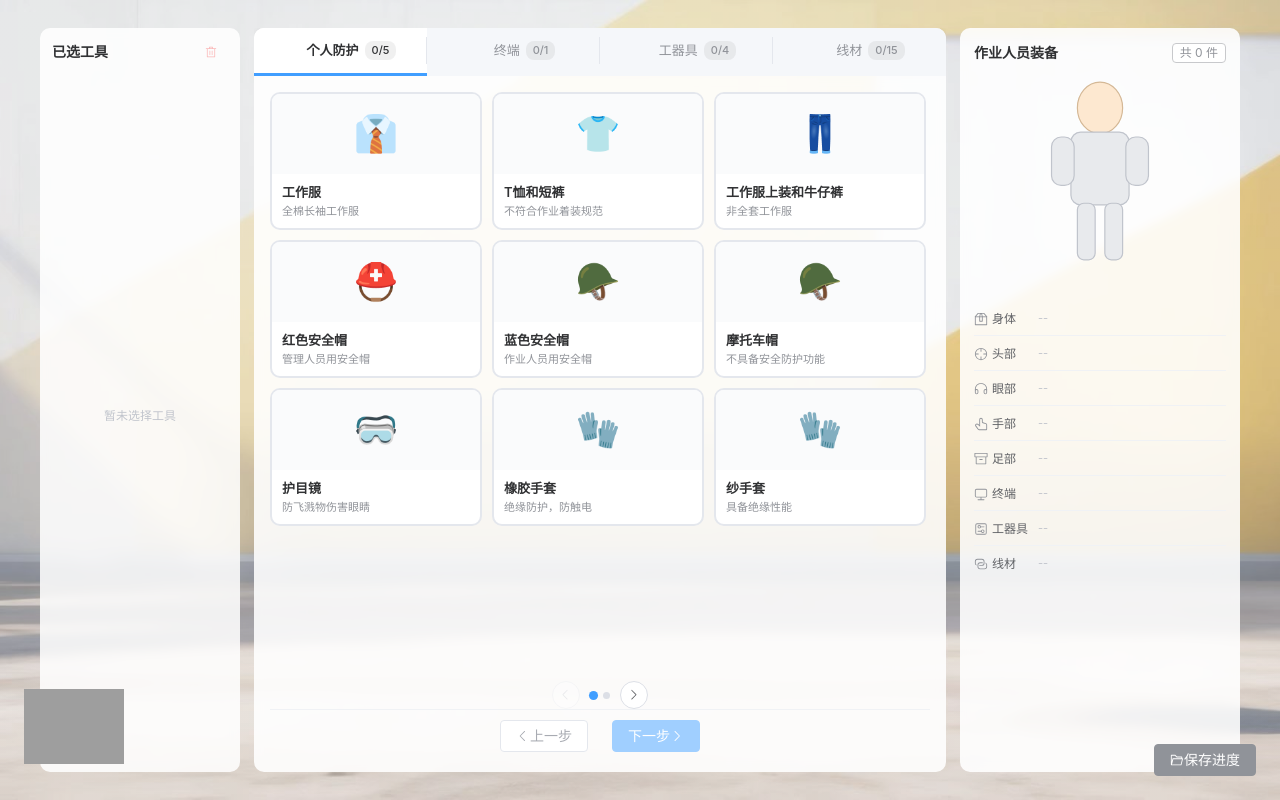
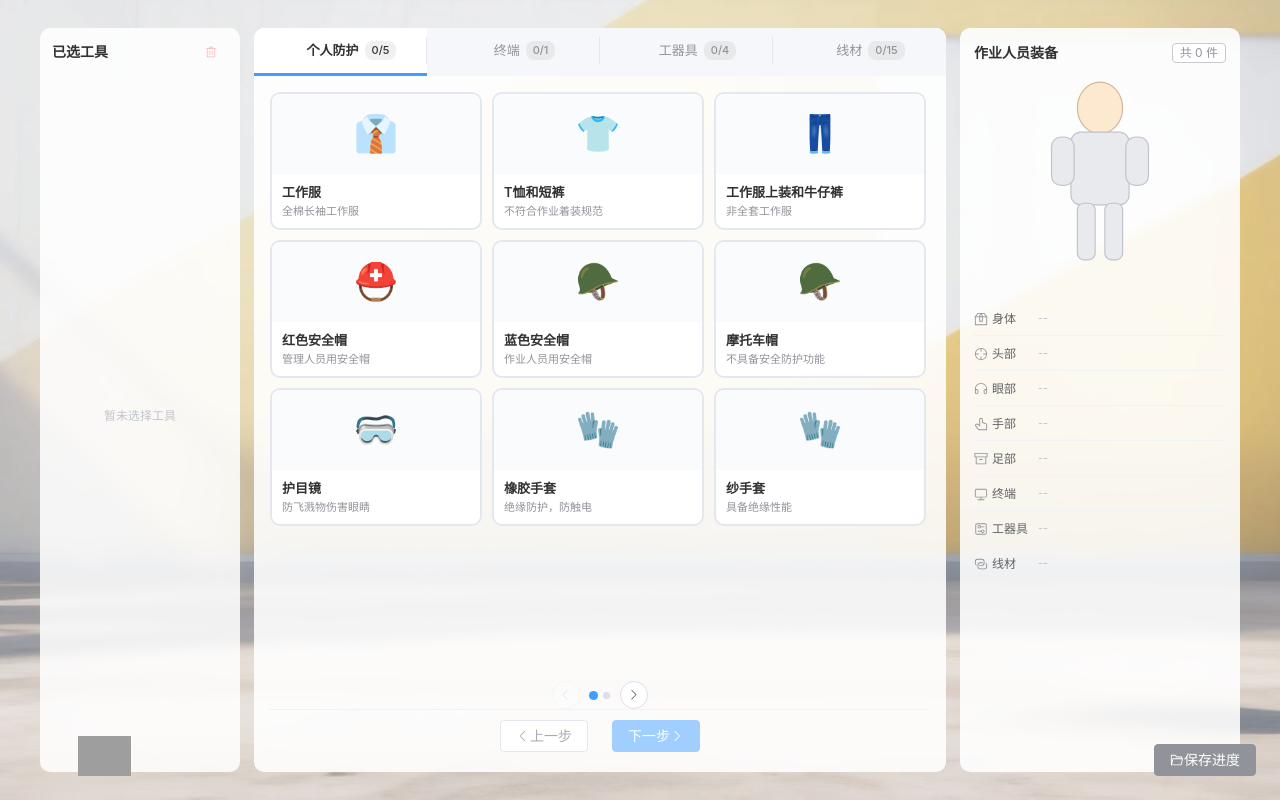
Before and after one commit to zhanzhan702/virtual-experiment, a Vue app in the folder frontend/: page /HTS in a window 1280 px wide. Built offline with nearby package versions, Linux system fonts and the light colour scheme; grey boxes are pictures that could not be loaded.

Commit message:
修复: 优化工作任务按钮的样式和布局，调整尺寸以提升用户体验

```diff
--- a/frontend/src/views/HighVoltage/HSceneOverviewView.vue
+++ b/frontend/src/views/HighVoltage/HSceneOverviewView.vue
@@ -3,7 +3,8 @@
   <div class="scene-page">
     <!-- 等比容器：始终与图片实际渲染区域重合，热区基于此定位 -->
     <div class="image-wrapper" ref="wrapperRef">
-      <img ref="imgRef" src="@/assets/images/DistributionRoomPanorama.png" alt="配电室总览" class="scene-bg" draggable="false" />
+      <img ref="imgRef" src="@/assets/images/DistributionRoomPanorama.png" alt="配电室总览" class="scene-bg"
+        draggable="false" />
       <!-- 横放等腰梯形热区：左底长(高)、右底短(低) -->
       <div class="cabinet-hotspot" title="点击进入设备区操作" @click="enterCabinet">
         <span class="hotspot-label">点击进入设备区操作</span>
@@ -153,8 +154,8 @@ onUnmounted(() => {
   bottom: 24px;
   left: 24px;
   z-index: 100;
-  width: 100px;
-  height: 100px;
+  width: 160px;
+  height: 40px;
   cursor: pointer;
   background-image: url('@/assets/images/WorkTaskButton.png');
   background-size: contain;
--- a/frontend/src/views/HighVoltage/HToolSelectionView.vue
+++ b/frontend/src/views/HighVoltage/HToolSelectionView.vue
@@ -11,8 +11,8 @@
       </el-button>
     </div>
 
-<!-- 查看工作任务按钮（左下角） -->
-        <div class="work-task-btn" @click="showWorkBg = true" title="查看工作任务" />
+    <!-- 查看工作任务按钮（左下角） -->
+    <div class="work-task-btn" @click="showWorkBg = true" title="查看工作任务" />
 
     <!-- 高压工作背景弹窗 -->
     <PromptModal :visible="showWorkBg" @close="showWorkBg = false">
@@ -168,8 +168,8 @@ const handleToolSelectionSubmit = async (selectedMap) => {
   bottom: 24px;
   left: 24px;
   z-index: 100;
-  width: 100px;
-  height: 100px;
+  width: 160px;
+  height: 40px;
   cursor: pointer;
   background-image: url('@/assets/images/WorkTaskButton.png');
   background-size: contain;
--- a/frontend/src/views/HighVoltage/HWorkTicketView.vue
+++ b/frontend/src/views/HighVoltage/HWorkTicketView.vue
@@ -180,8 +180,8 @@ const handleTicketSubmit = async (result) => {
   bottom: 24px;
   left: 24px;
   z-index: 100;
-    width: 100px;
-    height: 100px;
+  width: 160px;
+  height: 40px;
   cursor: pointer;
   background-image: url('@/assets/images/WorkTaskButton.png');
   background-size: contain;
```
Lines whose indentation alone changed are shown as unchanged.
